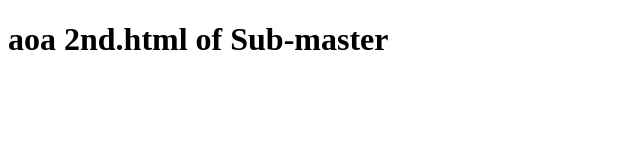
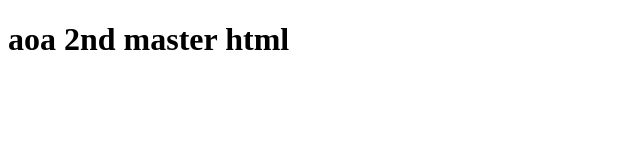
Before and after one commit to Kam361/gitco, a plain HTML site: page 2nd_of_sub_master.htm in a window 1280 px wide. Shown: the whole page, without its empty margins (0-640 px from the left). Drawn offline with Linux system fonts and the light colour scheme.

Commit message:
revert changes into 2nd of sub

```diff
--- a/2nd_of_sub_master.htm
+++ b/2nd_of_sub_master.htm
@@ -7,6 +7,6 @@
     <title>2nd master htmls file</title>
 </head>
 <body>
-    <h1>aoa 2nd.html of Sub-master</h1>
+    <h1>aoa 2nd master html</h1>
 </body>
 </html>
```
